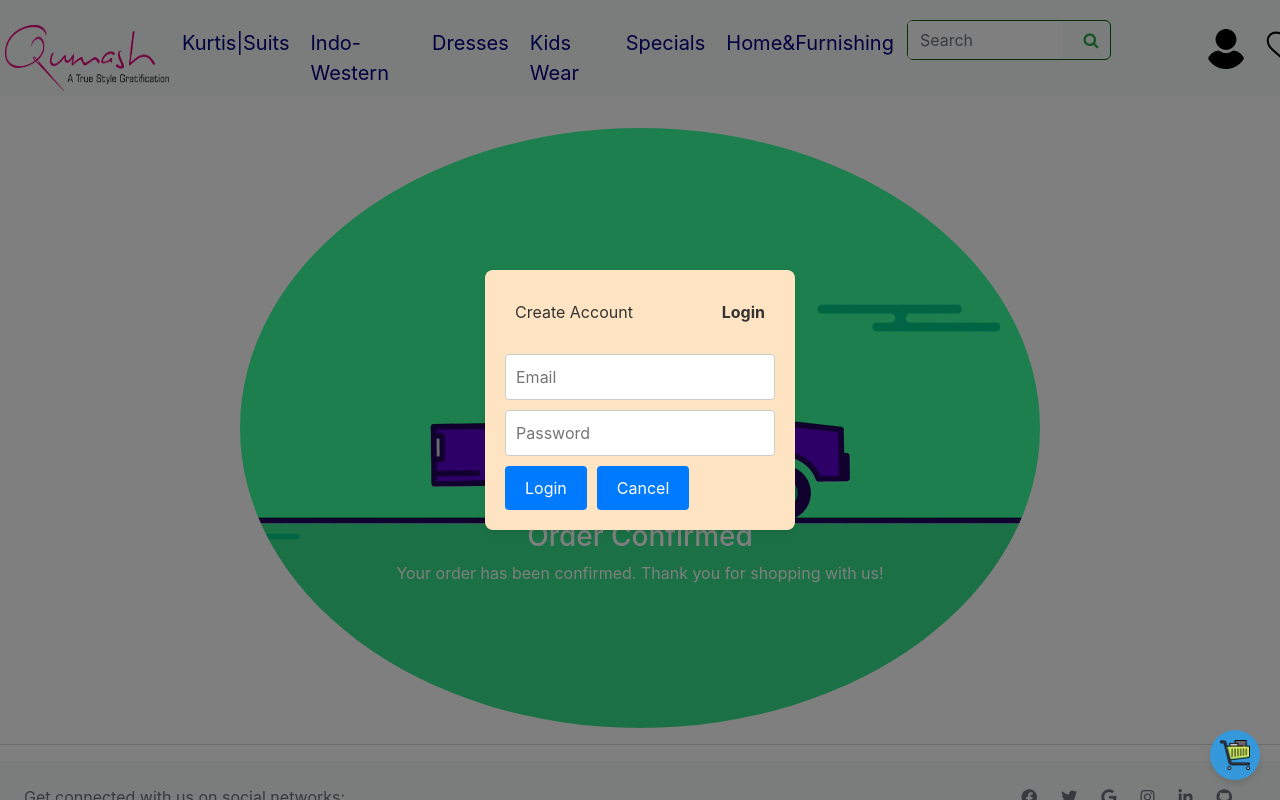
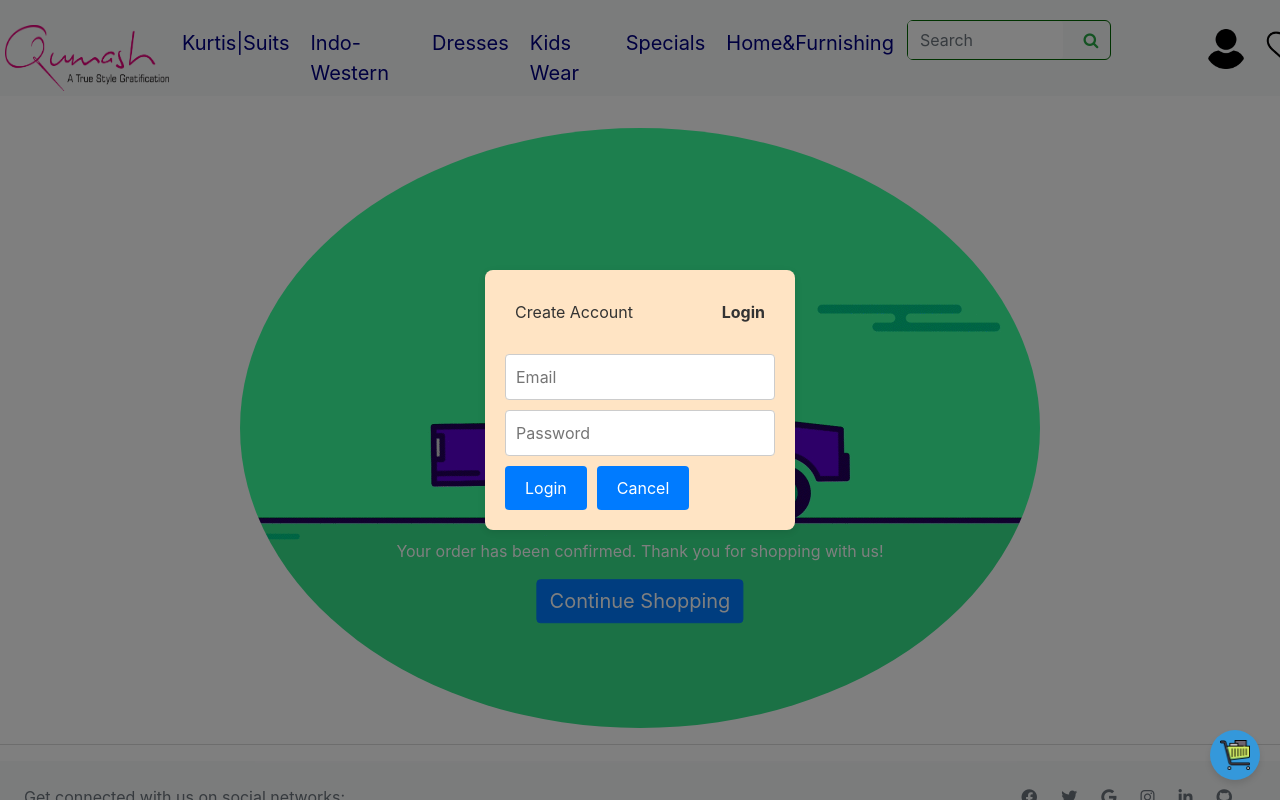
Before and after one commit to AkshatBari02/HER-S-WISH, a React (Create React App) app: page /confirmed in a window 1280 px wide. Shown: the top 800 px of the page. Built offline with nearby package versions, Linux system fonts and the light colour scheme.

Commit message:
added continue shopping link

```diff
--- a/src/orderConfirmed.js
+++ b/src/orderConfirmed.js
@@ -1,3 +1,5 @@
+import { Link } from "react-router-dom";
+
 function OrderConfirmed(){
     return(
         <>
@@ -6,6 +8,7 @@ function OrderConfirmed(){
             <div className="order-confirmed-card centered">
       <h3>Order Confirmed</h3>
       <p>Your order has been confirmed. Thank you for shopping with us!</p>
+      <Link to="/"><button type="submit" class="btn btn-primary" style={{fontSize:"20px"}}>Continue Shopping</button></Link><br/>
     </div>
     </div>
         </>
```
